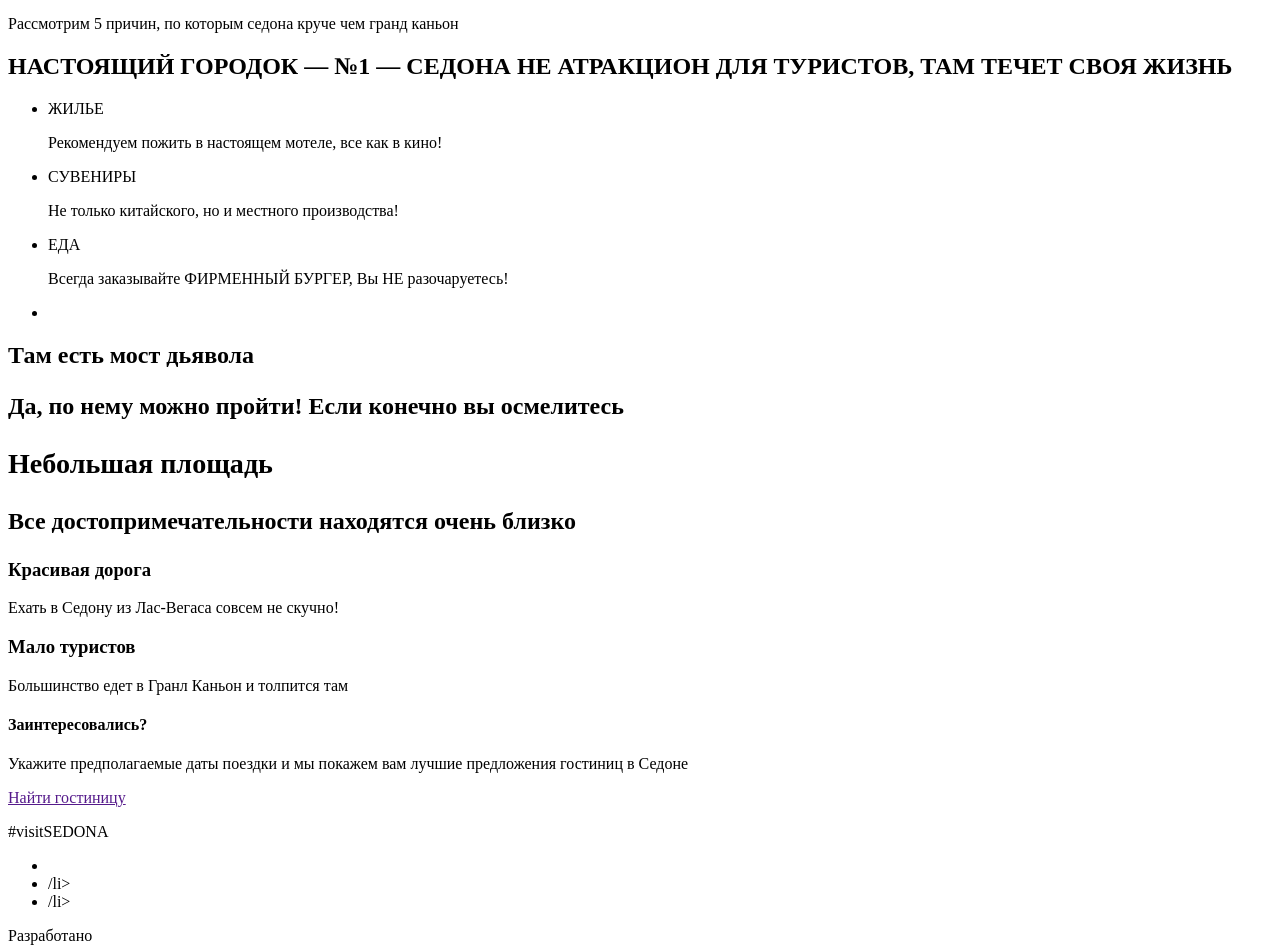
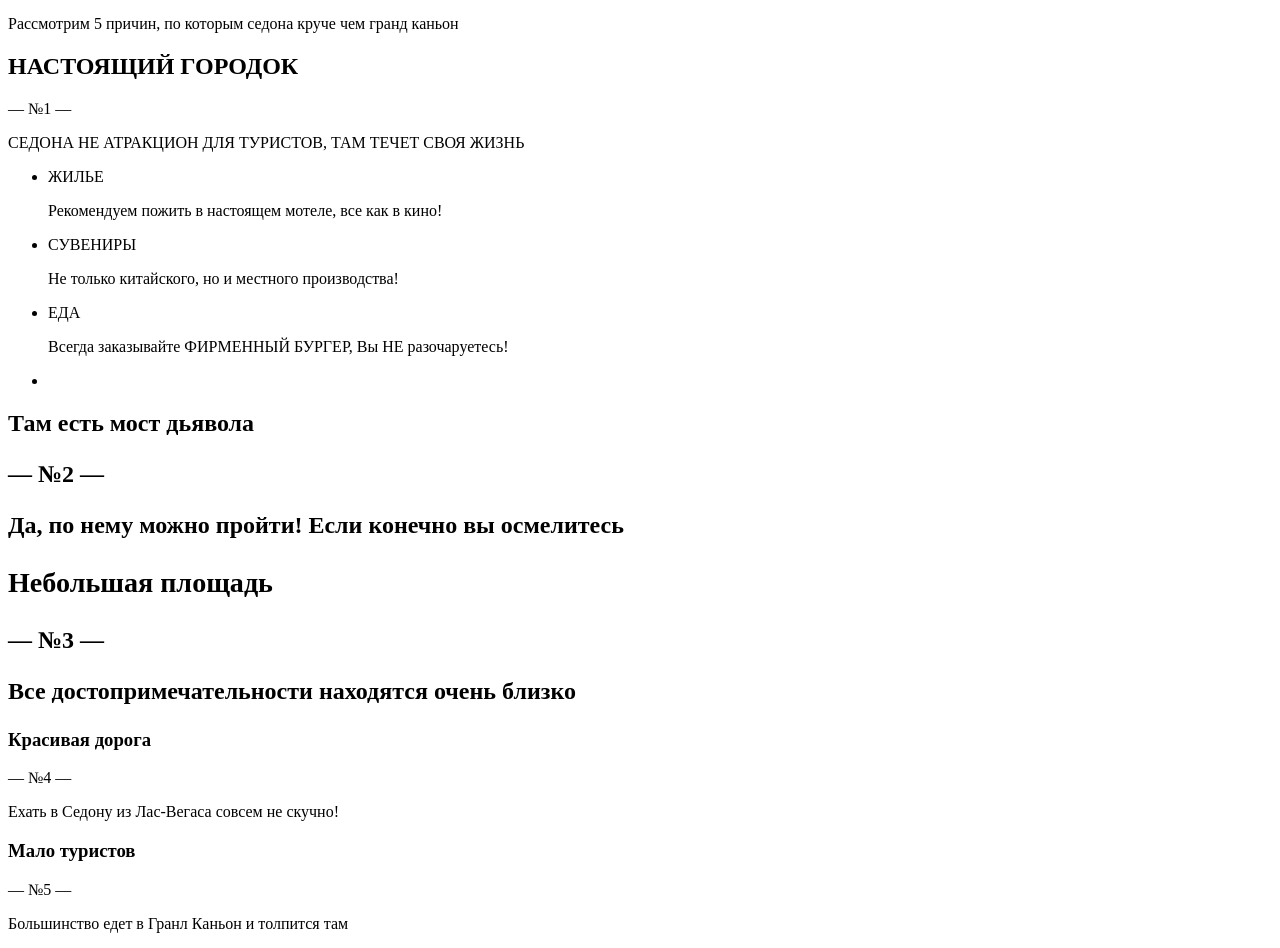
Before and after one commit to grittyolga/25493-sedona, a website: page index.html in a window 1280 px wide. Shown: the part 200-1148 px from the top of the page. Drawn offline with Linux system fonts and the light colour scheme.

Commit message:
Update index.html

```diff
--- a/index.html
+++ b/index.html
@@ -34,7 +34,9 @@
 					<p>Рассмотрим 5 причин, по которым седона круче чем гранд каньон</p>
 				</header>
 				<section>
-					<h2>НАСТОЯЩИЙ ГОРОДОК  — №1 —  СЕДОНА НЕ АТРАКЦИОН ДЛЯ ТУРИСТОВ, ТАМ ТЕЧЕТ СВОЯ ЖИЗНЬ</h2>
+					<h2>НАСТОЯЩИЙ ГОРОДОК</h2>
+					<p>— №1  —  </p>
+					<p>СЕДОНА НЕ АТРАКЦИОН ДЛЯ ТУРИСТОВ, ТАМ ТЕЧЕТ СВОЯ ЖИЗНЬ</p>
 					<ul>
 					<li><p>ЖИЛЬЕ</p><p>Рекомендуем пожить в настоящем мотеле, все как в кино!</p></li>
 					<li><p>СУВЕНИРЫ</p><p>Не только китайского, но и местного производства!</p></li>
@@ -43,15 +45,19 @@
 					</ul>
 				</section>
 					<h2>Там есть мост дьявола<h2>
+					<p>— №2  —  </p>
 					<p>Да, по нему можно пройти! Если конечно вы осмелитесь</p>
 				<section>
 					<h3>Небольшая площадь</h3>
+					<p>— №3  —  </p>
 					<p>Все достопримечательности находятся очень близко</p>
 				</section>
 					<h3>Красивая дорога</h3>
+					<p>— №4  —  </p>
 					<p>Ехать в Седону из Лас-Вегаса совсем не скучно!</p>
 				<section>
 					<h3>Мало туристов</h3>
+					<p>— №5  —  </p>
 					<p>Большинство едет в Гранл Каньон и толпится там</p>
 				</section>
 			</article>
```
